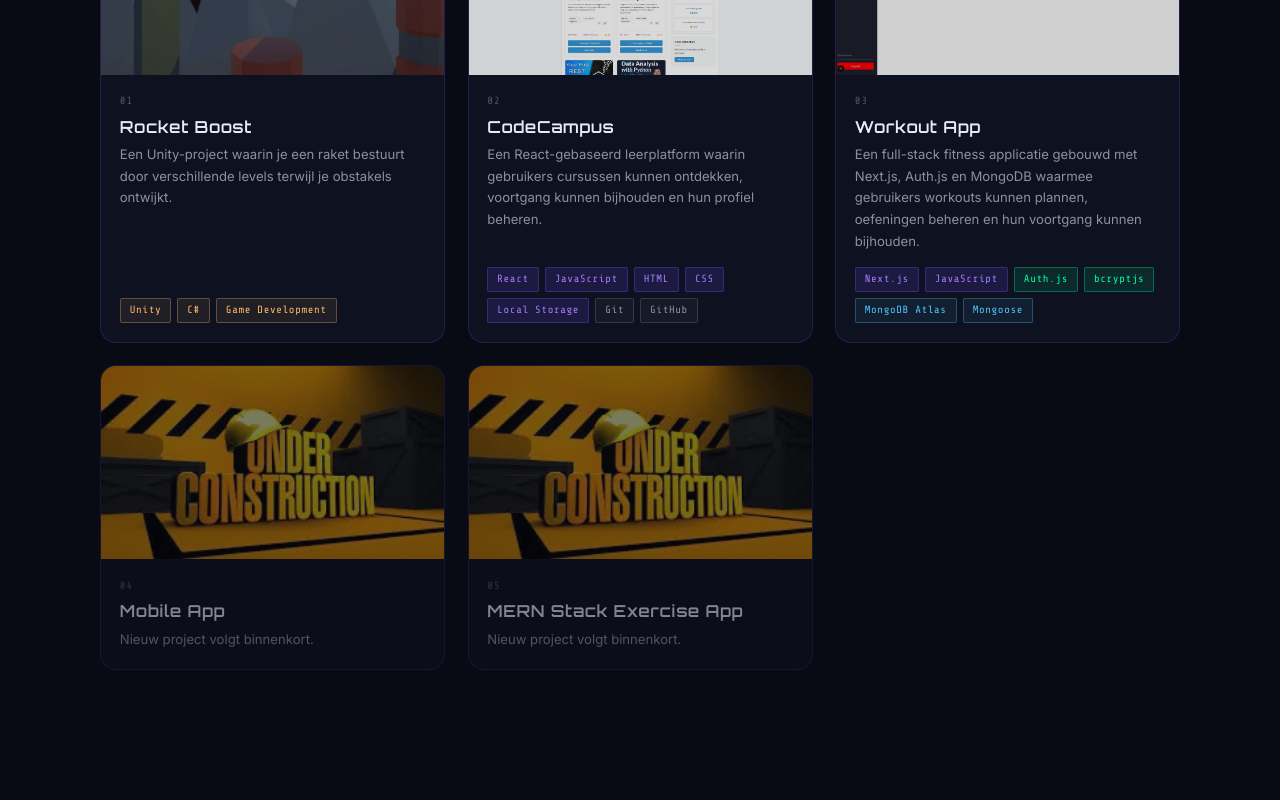
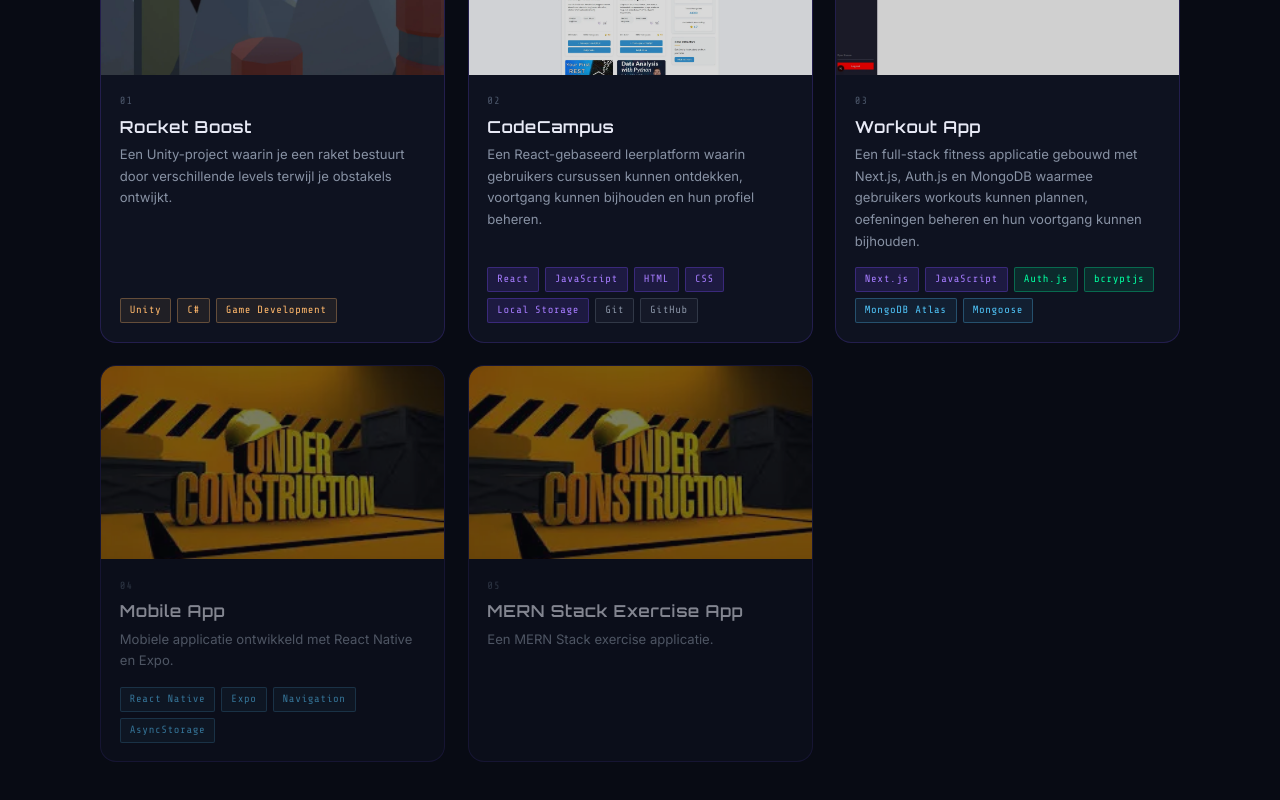
Before and after one commit to Ryan2707/portfolio-website, a React (Vite) app: page /portfolio-website/projects in a window 1280 px wide. Shown: the part 468-1268 px from the top of the page. Before the commit the page ends 1198 px from the top, so only its background shows below. Built offline with nearby package versions, Linux system fonts and the light colour scheme.

Commit message:
Update dependencies and Projects page

```diff
--- a/package.json
+++ b/package.json
@@ -13,7 +13,6 @@
     "deploy": "gh-pages -d dist"
   },
   "dependencies": {
-    "latest": "^0.2.0",
     "react": "^19.1.1",
     "react-dom": "^19.1.1",
     "react-router-dom": "^7.9.5"
--- a/src/data/Projects.js
+++ b/src/data/Projects.js
@@ -1,6 +1,7 @@
 import RocketboostDetail from '../assets/RocketBoostProject/RocketboostDetail.webp';
 import CodeCampusDetail from '../assets/CodeCampusProject/CodeCampusDetail.webp';
 import WorkoutAppOverview from '../assets/WorkoutAppProject/WorkoutAppOverzicht.webp';
+
 const ProjectInfo = [
   {
     id: 1,
@@ -88,7 +89,7 @@ const ProjectInfo = [
 { name: 'Mongoose', type: 'database' },
 ],
 
-  github: 'https://github.com/Ryan7931/',
+  github: 'https://github.com/Ryan2707/Proefexamen-WorkoutApp-Ryan.KM-Ryan.KV',
 
 
     shortDescription:
@@ -122,8 +123,17 @@ purpose:
   id: 4,
   title: 'Mobile App',
   image: null,
-    tags: [],
-    shortDescription: 'Nieuw project volgt binnenkort.',
+
+  tags: [
+    { name: 'React Native', type: 'mobile' },
+    { name: 'Expo', type: 'mobile' },
+    { name: 'Navigation', type: 'mobile' },
+    { name: 'AsyncStorage', type: 'mobile' },
+  ],
+
+  shortDescription:
+    'Mobiele applicatie ontwikkeld met React Native en Expo.',
+
   description: '',
   purpose: '',
   learned: [],
@@ -134,7 +144,7 @@ purpose:
     title: 'MERN Stack Exercise App',
     image: null,
     tags: [],
-    shortDescription: 'Nieuw project volgt binnenkort.',
+    shortDescription: 'Een MERN Stack exercise applicatie.',
     description: '',
     purpose: '',
     learned: [],
--- a/src/pages/Projects/ProjectPage/Projects.jsx
+++ b/src/pages/Projects/ProjectPage/Projects.jsx
@@ -99,14 +99,15 @@ const Projects = () => {
     className="project-card coming-soon"
   >
     <span className="coming-soon-badge">
-                Binnenkort
+      Projectpagina volgt
     </span>
 
     <div className="project-card-img-wrap">
       <img
         src={img}
-                  alt="Binnenkort beschikbaar"
+        alt={project.title}
         className="project-card-img"
+        loading="lazy"
       />
     </div>
 
@@ -120,8 +121,21 @@ const Projects = () => {
       </h2>
 
       <p className="project-card-desc">
-                  Nieuw project volgt binnenkort.
+        {project.shortDescription}
       </p>
+
+      {project.tags?.length > 0 && (
+        <div className="project-card-tags">
+          {project.tags.map((tag) => (
+            <span
+              key={tag.name}
+              className={`project-tag ${tag.type}`}
+            >
+              {tag.name}
+            </span>
+          ))}
+        </div>
+      )}
     </div>
   </div>
 );
```
Also changed, not shown: 1 other file (tests, documents, lock files or other folders). Lines whose indentation alone changed are shown as unchanged.
